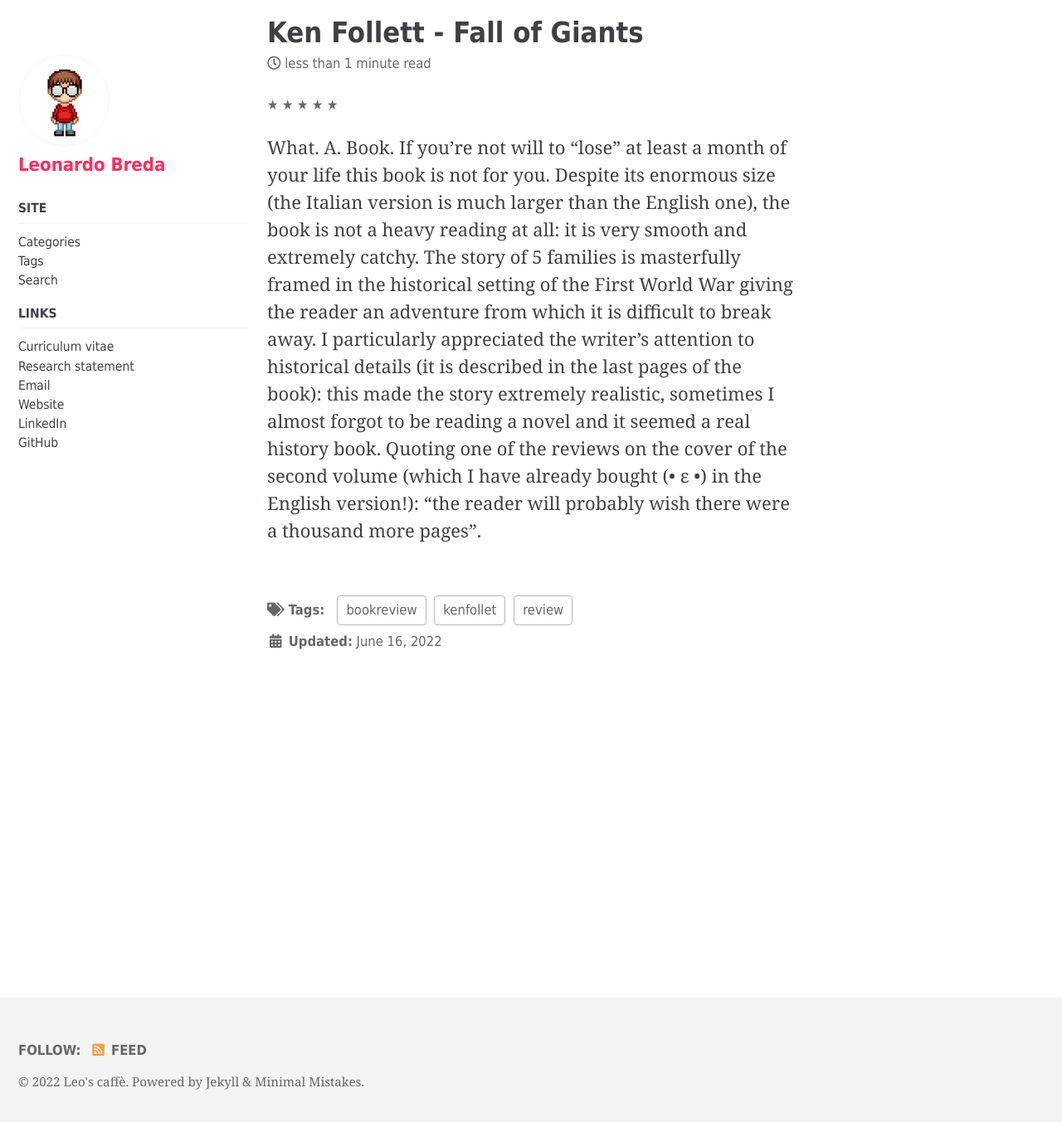
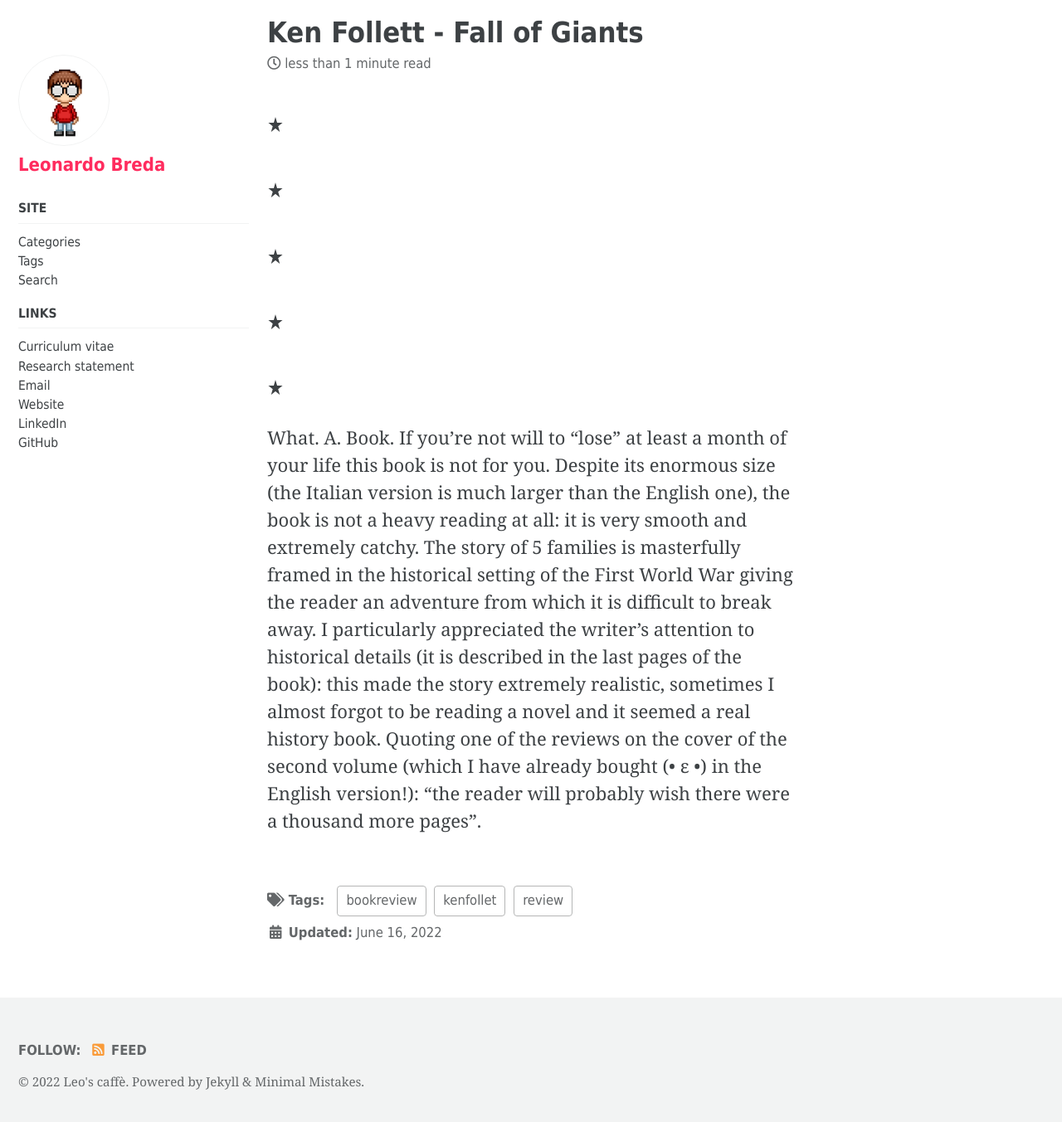
Before and after one commit to leo-breda/leo-breda.github.io, a Jekyll site: the page built from bookReviews/_posts/2022-06-16-FallofGiants.md, in a window 1280 px wide and 1360 px high. Shown: the top 1353 px of the window at 83% size. Built offline with Jekyll 4.4.1, drawn with Linux system fonts in a browser that asks for light colours; cached includes are drawn as plain includes.

```diff
--- a/_includes/page__meta.html
+++ b/_includes/page__meta.html
@@ -32,9 +32,9 @@
       {% if page.stars > 0 %}
         {% for i in (1..5) %}
           {% if i<= page.stars %}
-          &#9733;
+          <h3> &#9733;</h3>
           {% else %}
-          &#9734;
+          <h3>&#9734;</h3>
           {% endif %}
         {% endfor %}
       {% endif %}
```
